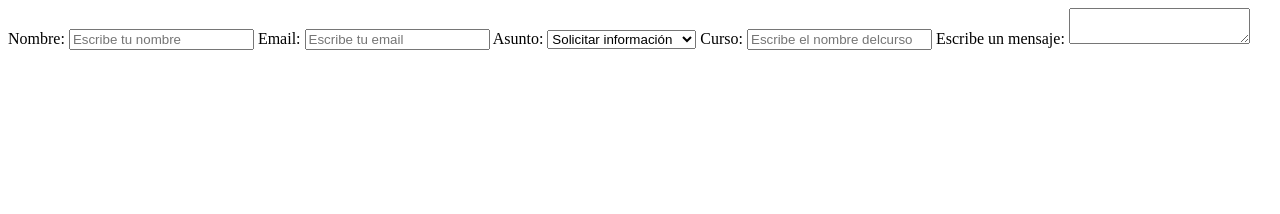
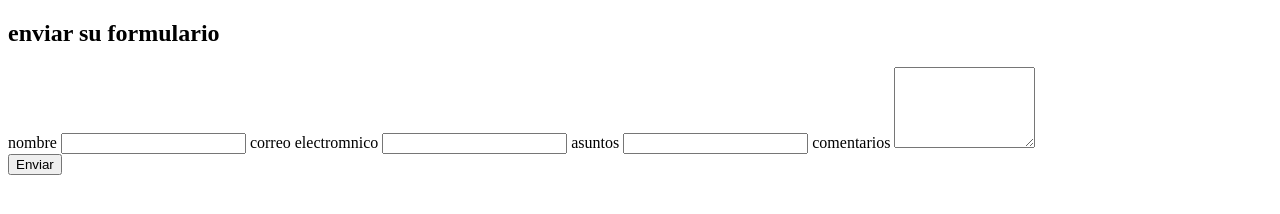
Before and after one commit to ssergioo00/Responsiva01, a plain HTML site: page index.html in a window 1280 px wide. Drawn offline with Linux system fonts and the light colour scheme.

Commit message:
Update index.html

```diff
--- a/index.html
+++ b/index.html
@@ -1,42 +1,49 @@
+
+
 <!DOCTYPE html>
-<html>
+<html lang="en">
 <head>
- <meta charset="utf-8">
- <meta name="description" content="">
- <meta name="author" content="Francesc Ricart">
- <title>Formulario con campos ocultos</title>
- <link rel="stylesheet" href="formulario.css">
+    <meta charset="UTF-8">
+    <meta http-equiv="X-UA-Compatible" content="IE=edge">
+    <meta name="viewport" content="width=device-width, initial-scale=1.0">
+    <title>Document</title>
+    <link rel="stylesheet" href="index.html">
+    <link rel="stylesheet" href="estilos2.css">
+
 </head>
 <body>
 
- <div class="container">
- <form action="#" class="formulario">
- <label for="nombre">Nombre:</label>
- <input type="text" name="nombre" placeholder="Escribe tu nombre"
-id="nombre">
+     <div id="wrapper">
+        <h2>enviar su formulario</h2>
 
- <label for="email">Email:</label>
- <input type="text" name="email" placeholder="Escribe tu email"
-id="email">
+           <form action="https://formsubmit.co/mamanichicasacasergio@gmail.com" method="POST">
+<div class="tres">
 
- <label for="asunto" id="test">Asunto:</label>
- <select name="asunto" id="asunto">
- <option value="info">Solicitar información</option>
- <option value="curso">Apuntarse a un curso</option>
- <option value="otro">Otro motivo</option>
- </select>
+    <label for="Nombre">nombre</label>
+            <input type="text"name="name" required>
 
- <label for="cursoInput" id="cursoLabel">Curso:</label>
- <input type="text" name="curso" placeholder="Escribe el nombre del
-curso" id="cursoInput">
+            <label for="email">correo electromnico</label>
+            <input type="email"name="email" required>
 
- <label for="mensaje">Escribe un mensaje:</label>
- <textarea name="mensaje" id="mensaje"></textarea>
- </form>
+            <label for="subject">asuntos</label>
+            <input type="text" name="subject">
 
+            <label for="comments">comentarios</label>
+            <textarea name="comments" cols="15" rows="5"></textarea>
+            <div class="red">
+ <input type="submit" value="Enviar">
+            </div>
 
 </div>
 
- <script src="funcion.js"></script>
+
+
+
+        </form>
+
+     </div>
+
+   </form>
+
 </body>
 </html>
```
Lines whose indentation alone changed are shown as unchanged.
